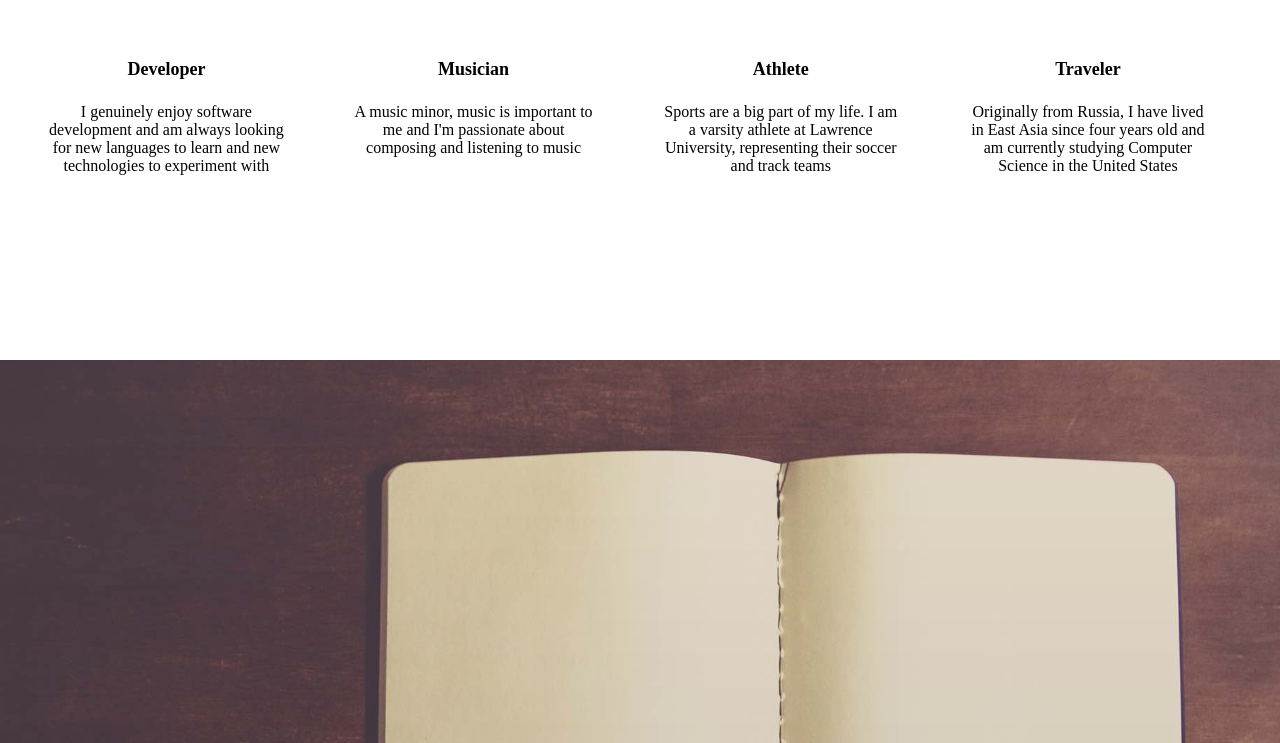
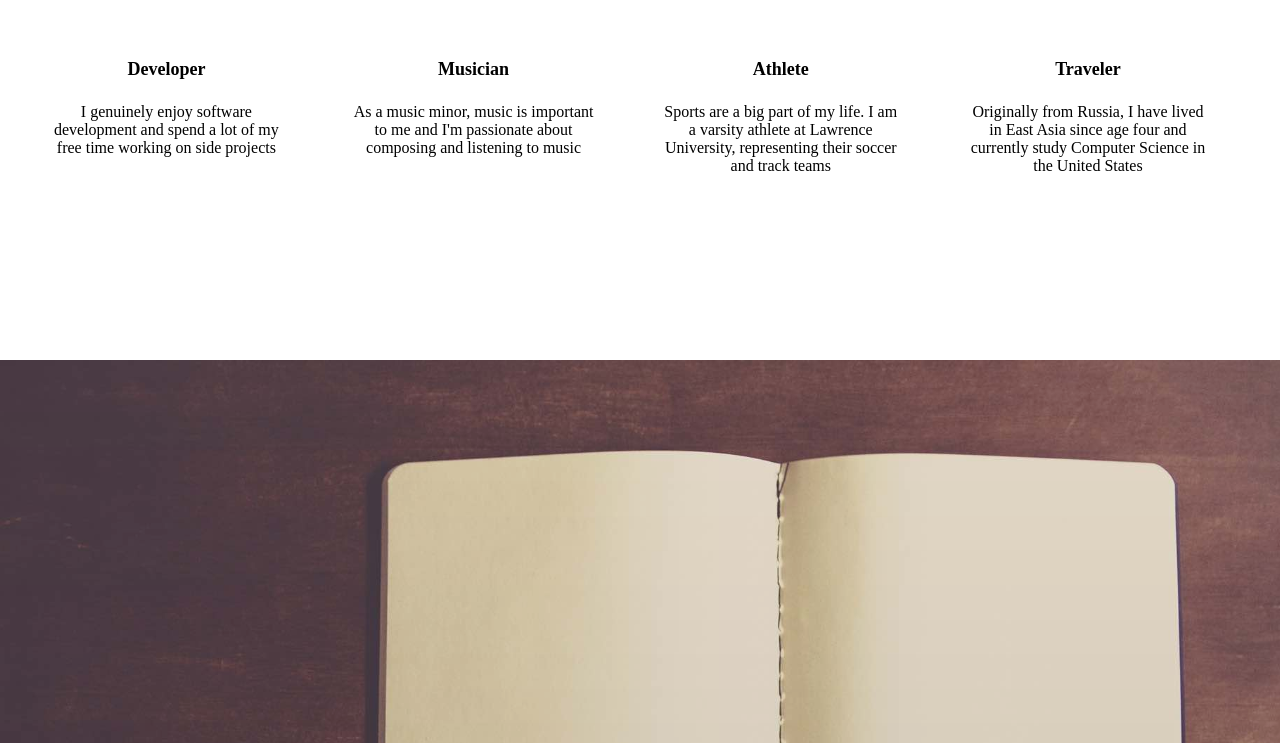
Before and after one commit to egirsova/egirsova.github.io, a Jekyll site: the page index.html, which Jekyll copies as it is, in a window 1280 px wide and 900 px high, scrolled down 1310 px, cut to the strip 157-900 px from the top of the window. Built offline with Jekyll 4.4.1, drawn with Linux system fonts in a browser that asks for light colours; nearby versions of some CDN libraries.

Commit message:
Made minor changes to content

```diff
--- a/index.html
+++ b/index.html
@@ -30,11 +30,11 @@
         <div class="container">
         <div class="about-developer">
             <h4>Developer</h4>
-            <p>I genuinely enjoy software development and am always looking for new languages to learn and new technologies to experiment with</p>
+            <p>I genuinely enjoy software development and spend a lot of my free time working on side projects</p>
         </div>
         <div class="about-musician">
             <h4>Musician</h4>
-            <p>A music minor, music is important to me and I'm passionate about composing and listening to music</p>
+            <p>As a music minor, music is important to me and I'm passionate about composing and listening to music</p>
         </div>
         <div class="about-athlete">
             <h4>Athlete</h4>
@@ -42,7 +42,7 @@
         </div>
         <div class="about-traveler">
             <h4>Traveler</h4>
-            <p>Originally from Russia, I have lived in East Asia since four years old and am currently studying Computer Science in the United States</p>
+            <p>Originally from Russia, I have lived in East Asia since age four and currently study Computer Science in the United States</p>
         </div>
         </div>
     </div>
```
Also changed, not shown: other parts of index.html (+1 -0 lines).
